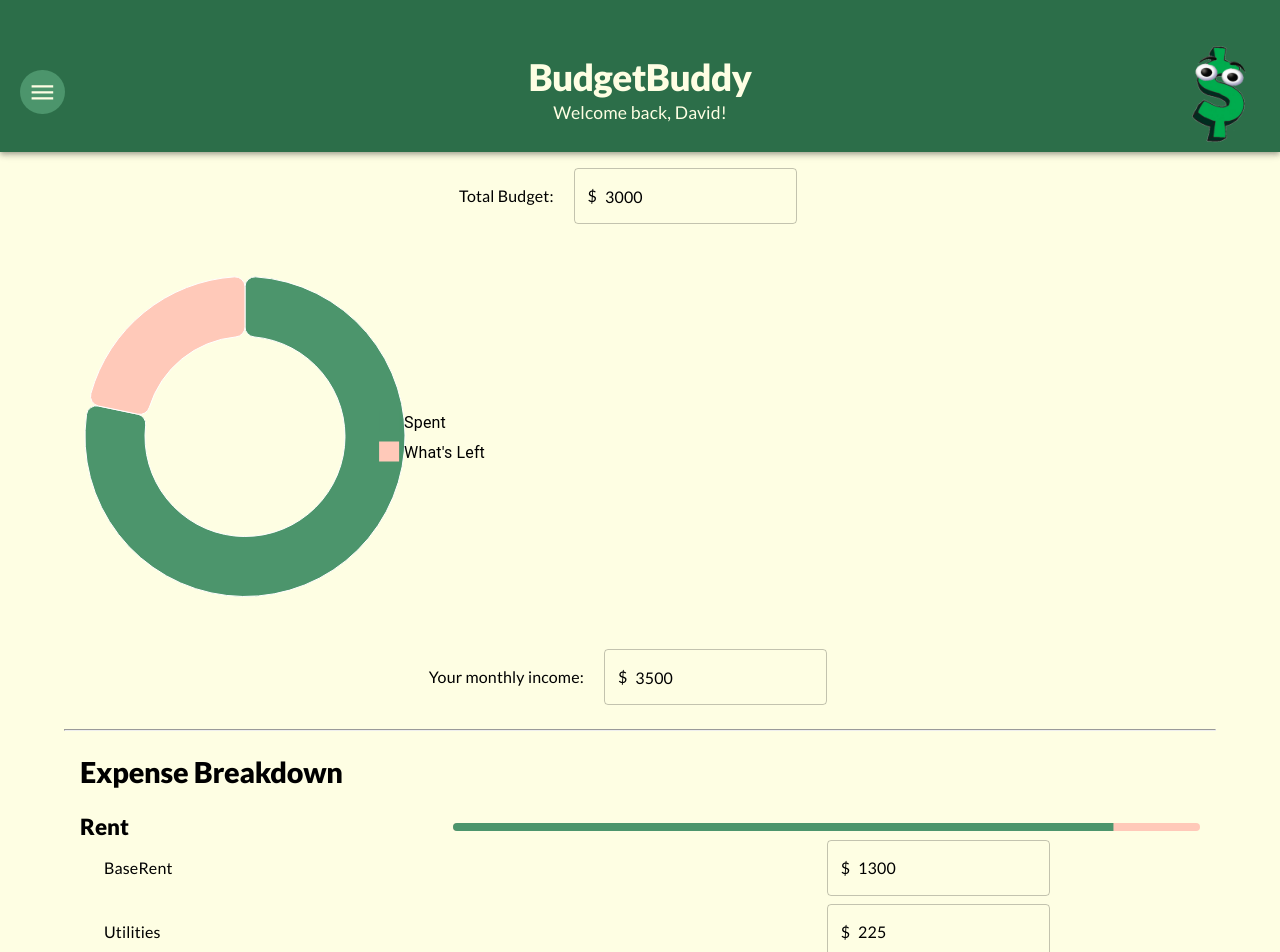
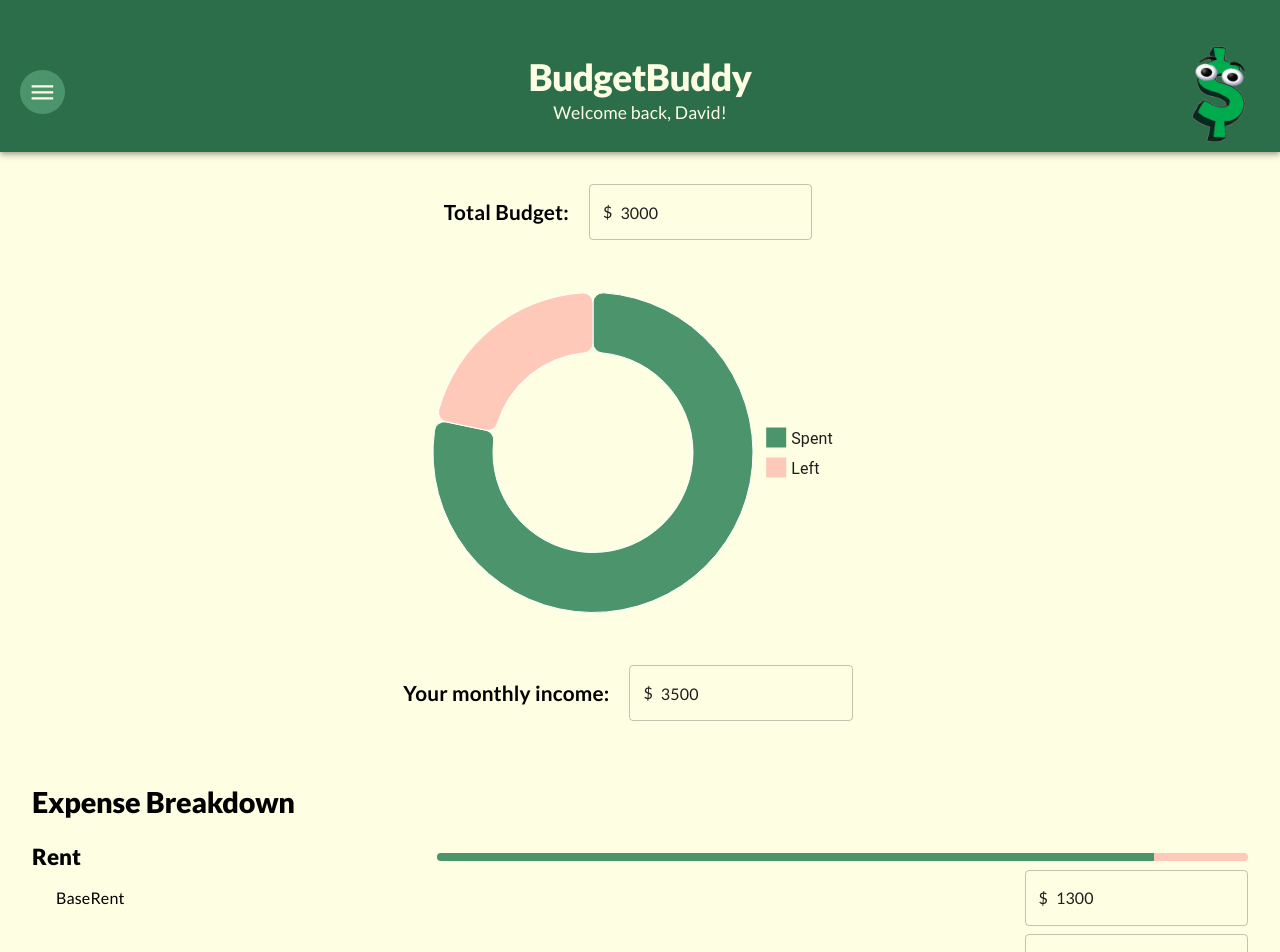
Before and after one commit to 392-f23/BudgetBuddy, a React (Vite) app: page / in a window 1280 px wide. Shown: the top 952 px of the page. Built offline with nearby package versions, Linux system fonts and the light colour scheme.

Commit message:
style changes

```diff
--- a/src/App.jsx
+++ b/src/App.jsx
@@ -1,8 +1,5 @@
-import { useState } from "react";
 import HomePage from "./pages/HomePage";
-import ExpenseSection from "./components/ExpenseSection";
 import { ThemeProvider } from "@mui/material/styles";
-import Container from "@mui/material/Container";
 import Header from "./components/Header";
 import { theme } from "./Theme";
 
@@ -10,11 +7,7 @@ const App = () => {
   return (
     <ThemeProvider theme={theme}>
       <Header />
-      <Container>
-        <HomePage />
-        <hr />
-        <ExpenseSection />
-      </Container>
+      <HomePage />
     </ThemeProvider>
   );
 };
--- a/src/Theme.jsx
+++ b/src/Theme.jsx
@@ -11,8 +11,8 @@ const breakpoints = {
 export const theme = createTheme({
     palette: {
         text: {
-            primary: "#000000",
-            secondary: "#000000",
+            primary: "#1E1E1E",
+            secondary: "#1E1E1E",
             1: "#FEFEE3",
         },
         primary: {
--- a/src/components/Chart.jsx
+++ b/src/components/Chart.jsx
@@ -1,5 +1,7 @@
 import { useState, useEffect } from "react";
 import { PieChart } from "@mui/x-charts/PieChart";
+import { useDrawingArea } from "@mui/x-charts/hooks";
+import { styled } from "@mui/material/styles";
 import {
   Box,
   Typography,
@@ -12,6 +14,26 @@ const Chart = ({ budget, expenses }) => {
   const [totalExpen, setTotalExpen] = useState(0);
   const [currBudget, setCurrBudget] = useState(budget);
   const theme = useTheme();
+
+  const StyledText = styled("text")(({ theme }) => ({
+    fill: theme.palette.text.primary,
+    textAnchor: "middle",
+    dominantBaseline: "central",
+    fontSize: 20,
+    fontFamily: "Lato",
+    fontWeight: 500,
+  }));
+
+  function PieCenterLabel({ children }) {
+    const { width, height, left, top } = useDrawingArea();
+    return (
+      <>
+        <StyledText x={left + width / 2} y={top + height / 2}>
+          {children}
+        </StyledText>
+      </>
+    );
+  }
 
   useEffect(() => {
     const init = () => {
@@ -33,7 +55,7 @@ const Chart = ({ budget, expenses }) => {
     <Box sx={{ textAlign: "center" }}>
       <Box sx={{ display: "flex", justifyContent: "center" }}>
         <Typography
-          varianat="h6"
+          variant="h4"
           sx={{
             display: "flex",
             justifyContent: "center",
@@ -57,7 +79,7 @@ const Chart = ({ budget, expenses }) => {
           {
             data: [
               { id: 0, value: totalExpen, label: "Spent" },
-              { id: 1, value: currBudget - totalExpen, label: "What's Left" },
+              { id: 1, value: currBudget - totalExpen, label: "Left" },
             ],
             innerRadius: 100,
             cornerRadius: 10,
@@ -66,7 +88,17 @@ const Chart = ({ budget, expenses }) => {
         width={425}
         height={425}
         colors={[theme.palette.primary.main, theme.palette.primary[3]]}
-      />
+        sx={{
+          "--ChartsLegend-itemWidth": "200px",
+          "--ChartsLegend-itemMarkSize": "20px",
+          "--ChartsLegend-labelSpacing": "5px",
+          "--ChartsLegend-rootSpacing": "5px",
+          "--ChartsLegend-rootOffsetX": "20px",
+          "--ChartsLegend-rootOffsetY": "0px",
+        }}
+      >
+        {/* <PieCenterLabel>Your Budget</PieCenterLabel> */}
+      </PieChart>
     </Box>
   );
 };
--- a/src/components/ChartSection.jsx
+++ b/src/components/ChartSection.jsx
@@ -6,11 +6,23 @@ const ChartSection = ({ income, budget, expenses }) => {
   const [currentIncome, setCurrentIncome] = useState(income);
 
   return (
-    <Box sx={{ padding: "16px" }}>
-      <Chart budget={budget} expenses={expenses} />
+    <Box
+      sx={{
+        padding: "32px",
+        display: "flex",
+        justifyContent: "center",
+        alignItems: "space-between",
+        flexDirection: "column",
+      }}
+    >
+      <Box
+        sx={{ display: "flex", justifyContent: "center", alignItems: "center" }}
+      >
+        <Chart budget={budget} expenses={expenses} />
+      </Box>
       <Box sx={{ display: "flex", justifyContent: "center" }}>
         <Typography
-          varianat="h3"
+          variant="h4"
           sx={{
             display: "flex",
             justifyContent: "center",
--- a/src/components/Expense.jsx
+++ b/src/components/Expense.jsx
@@ -24,14 +24,21 @@ const Expense = ({ expense }) => {
           {key}
         </Typography>
       </Grid>
-      <Grid item xs={4}>
+      <Grid
+        item
+        xs={4}
+        sx={{
+          display: "flex",
+          justifyContent: "flex-end",
+          alignItems: "center",
+        }}
+      >
         <TextField
           defaultValue={value}
           onChange={(event) => handleChange(event)}
           InputProps={{
             startAdornment: <InputAdornment position="start">$</InputAdornment>,
           }}
-          sx={{ pr: 3 }}
         ></TextField>
       </Grid>
     </Grid>
--- a/src/components/ExpenseSection.jsx
+++ b/src/components/ExpenseSection.jsx
@@ -24,7 +24,7 @@ const ExpenseSection = () => {
   }, []);
 
   return (
-    <Box sx={{ padding: "16px" }}>
+    <Box sx={{ padding: "32px" }}>
       <Typography variant="h2">Expense Breakdown</Typography>
       {state.map((expense) => (
         <ExpenseBreakdown expense={expense} key={expense} />
--- a/src/pages/HomePage.jsx
+++ b/src/pages/HomePage.jsx
@@ -1,15 +1,18 @@
 import ChartSection from "../components/ChartSection";
-import Header from "../components/Header";
+import ExpenseSection from "../components/ExpenseSection";
 // Temp import dummy data
 import { dummyData } from "../assets/dummy_data";
 
 function HomePage() {
   return (
-    <ChartSection
-      budget={dummyData["Budget"]["Monthly"]}
-      income={dummyData.Income}
-      expenses={dummyData.Expenses}
-    />
+    <>
+      <ChartSection
+        budget={dummyData["Budget"]["Monthly"]}
+        income={dummyData.Income}
+        expenses={dummyData.Expenses}
+      />
+      <ExpenseSection />
+    </>
   );
 }
 
```
